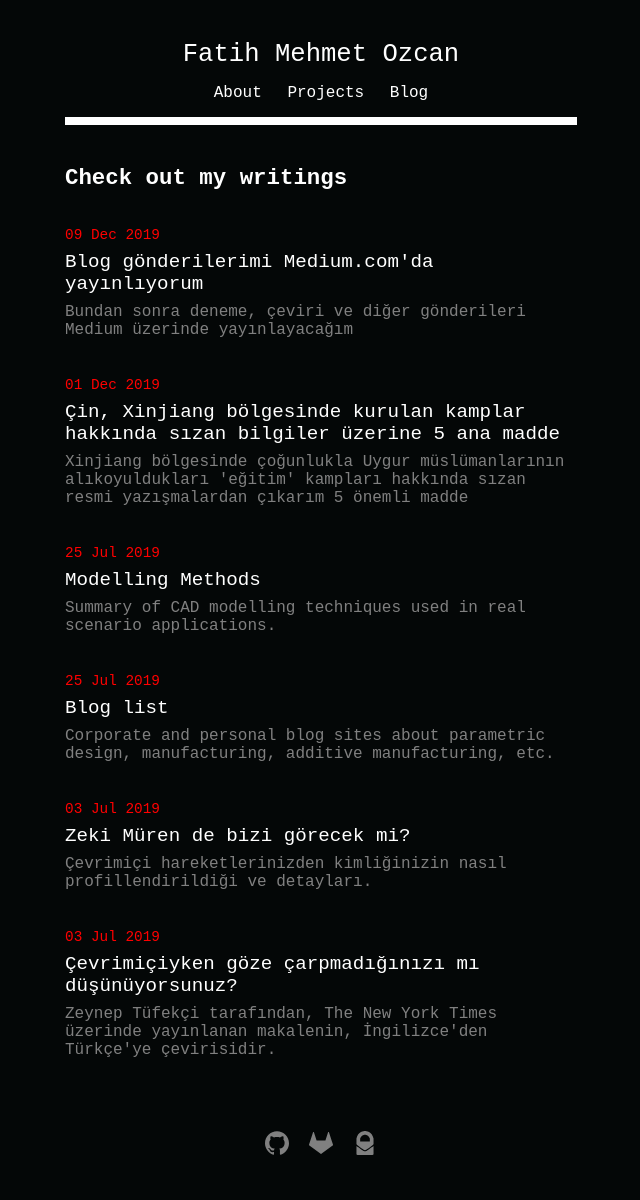
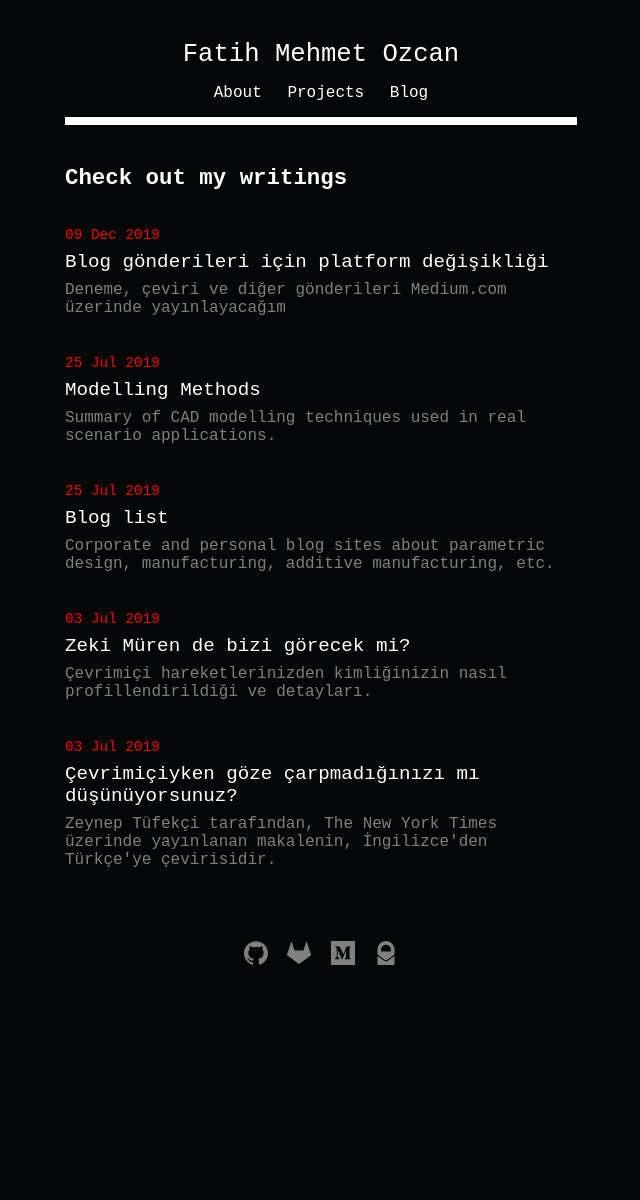
Before and after one commit to fatihmeh/fatihmeh.github.io, a Jekyll site: the page built from blog/index.html, in a window 1280 px wide. Shown: the whole page, without its empty margins (319-959 px from the left). Built offline with Jekyll 4.4.1, drawn with Linux system fonts in a browser that asks for light colours; after the commit the page ends 1010 px from its top, so only the background shows below that.

Commit message:
Blog update

```diff
--- a/_layouts/default.html
+++ b/_layouts/default.html
@@ -35,6 +35,7 @@
 		<div id="footer">
 		<a class="footer-links" href="https://github.com/fatihmeh" target="_blank"><img height="24" width="24" src="/assets/github.svg"/></a>
 		<a class="footer-links" href="https://gitlab.com/users/testingusername/projects" target="_blank"><img height="24" width="24" src="/assets/gitlab.svg"/></a>
+		<a class="footer-links" href="https://medium.com/@fatihmehmetozcan" target="_blank"><img height="24" width="24" src="/assets/medium.svg"/></a>
 		<a class="footer-links" href="mailto:fatihmehmetozcan - at - protonmail.com" target="_blank"><img height="24" width="24" src="/assets/protonmail.svg"/></a>
 		</div>
 
--- a/_layouts/post.html
+++ b/_layouts/post.html
@@ -2,7 +2,7 @@
 layout: default
 ---
 <h2 class="post-title">{{ page.title }}</h2>
-<p class="post-date">{{ page.date | date_to_string }}</p>
+<p class="post-date">{{ page.date | date_to_string }} - {{ lang }}</p>
 
 <div class="post">
   {{ content }}
--- a/_posts/2019-12-01-xinjiang-sizan-dokuman-kisimlar.md
+++ /dev/null
@@ -1,18 +0,0 @@
----
-layout: post
-title: Çin, Xinjiang bölgesinde kurulan kamplar hakkında sızan bilgiler üzerine 5 ana madde
-date: 2019-12-01
-lang: TR
-excerpt: Xinjiang bölgesinde çoğunlukla Uygur müslümanlarının alıkoyuldukları 'eğitim' kampları hakkında sızan resmi yazışmalardan çıkarım 5 önemli madde
----
-
-
-Bu yazı bir direkt çeviridir. İlk olarak tarafından 16 Kasım 2019 tarihinde [The New York Times](https://www.nytimes.com/2019/11/16/world/asia/china-muslims-detention.html) üzerinde yayınlandı.
-
-
-This text is a direct translation to Turkish. If you have any inquiries, please contact me via mail button at bottom of this page.
-
-
-<hr>
-
-2017 ile başlayan uygulamanın.asdfaf
--- a/_posts/2019-12-09-konu-disi-blog.md
+++ b/_posts/2019-12-09-konu-disi-blog.md
@@ -1,8 +1,8 @@
 ---
 layout: post
-title: Blog gönderilerimi Medium.com'da yayınlıyorum
+title: Blog gönderileri için platform değişikliği
 date: 2019-12-09
 lang: TR
-excerpt: Bundan sonra deneme, çeviri ve diğer gönderileri Medium üzerinde yayınlayacağım
+excerpt: Deneme, çeviri ve diğer gönderileri Medium.com üzerinde yayınlayacağım
 ---
 Bugüne kadar olan gönderileri silmeden, yenileri için linkten [https://medium.com/@fatihmehmetozcan](https://medium.com/@fatihmehmetozcan) profilime ulaşılabilir.
```
Also changed, not shown: assets/medium.svg (added), index.html (line endings or trailing spaces).
